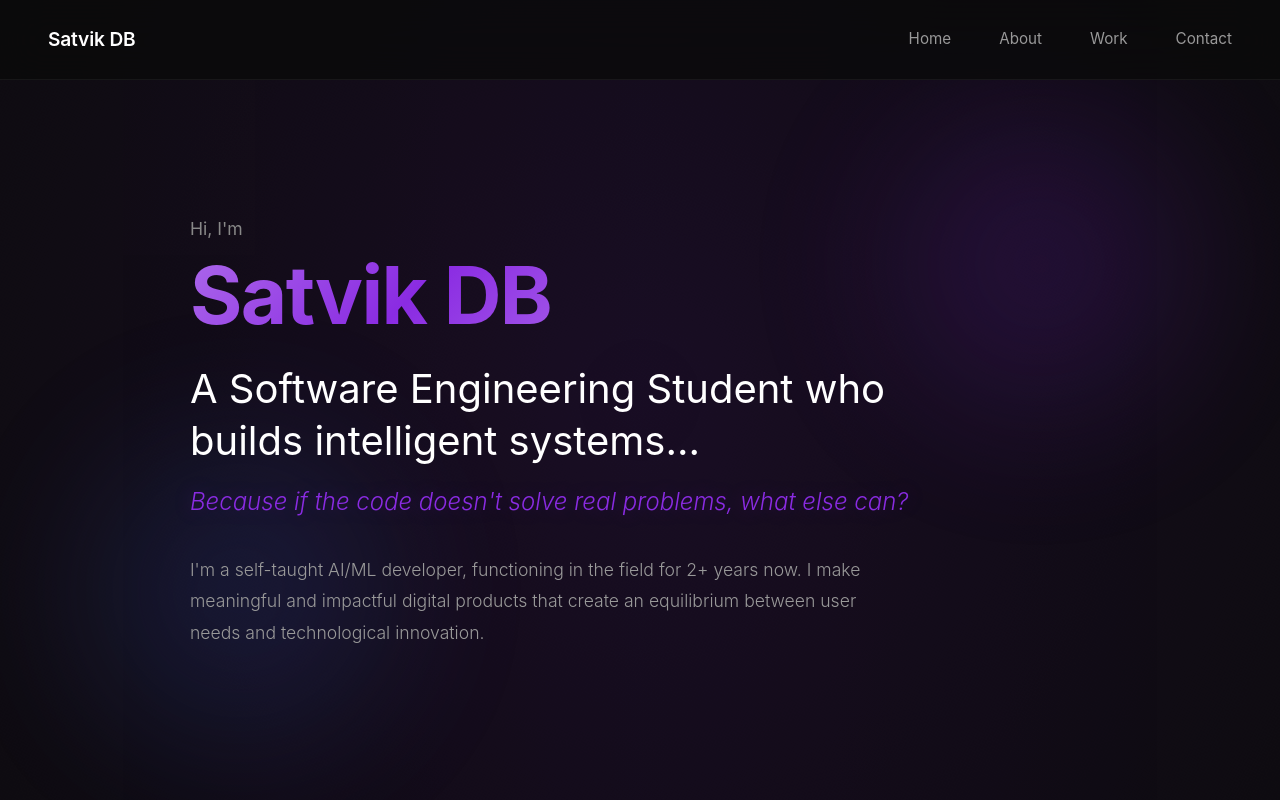
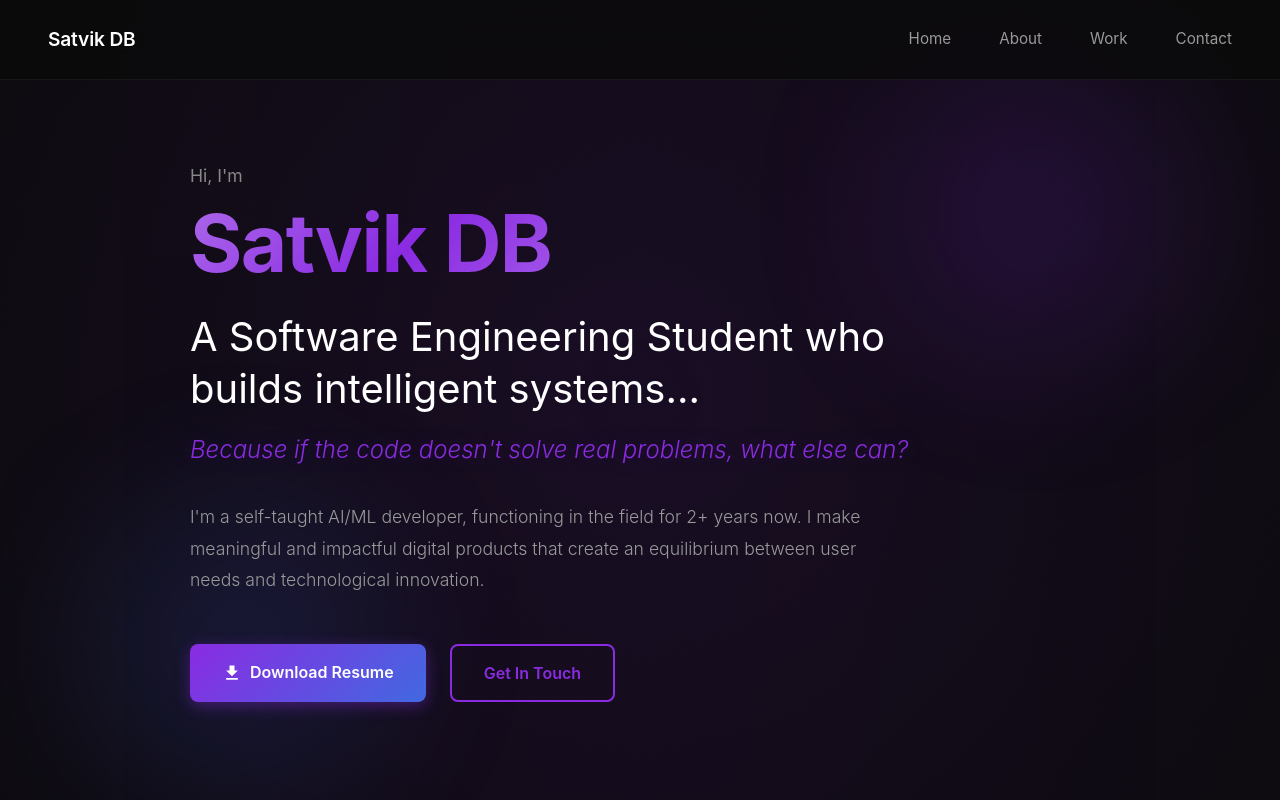
Before and after one commit to SatvikDB/Portfolio, a React (Vite) app: page / in a window 1280 px wide. Shown: the top 800 px of the page. Built offline with nearby package versions, Linux system fonts and the light colour scheme.

Commit message:
Add download resume button with animations

```diff
--- a/src/components/Hero.css
+++ b/src/components/Hero.css
@@ -211,3 +211,82 @@
     font-size: 1rem;
   }
 }
+
+
+/* Hero Buttons */
+.hero-buttons {
+  display: flex;
+  gap: 1.5rem;
+  margin-top: 3rem;
+  animation: fadeIn 1s ease-out 0.8s both;
+}
+
+.btn {
+  padding: 1rem 2rem;
+  font-size: 1rem;
+  font-weight: 600;
+  border: none;
+  border-radius: 8px;
+  cursor: pointer;
+  transition: all 0.3s ease;
+  text-decoration: none;
+  display: inline-flex;
+  align-items: center;
+  justify-content: center;
+  position: relative;
+  overflow: hidden;
+}
+
+.btn::before {
+  content: '';
+  position: absolute;
+  top: 50%;
+  left: 50%;
+  width: 0;
+  height: 0;
+  border-radius: 50%;
+  background: rgba(255, 255, 255, 0.1);
+  transform: translate(-50%, -50%);
+  transition: width 0.6s, height 0.6s;
+}
+
+.btn:hover::before {
+  width: 300px;
+  height: 300px;
+}
+
+.btn-primary {
+  background: linear-gradient(135deg, #8a2be2 0%, #4169e1 100%);
+  color: #ffffff;
+  box-shadow: 0 4px 15px rgba(138, 43, 226, 0.4);
+}
+
+.btn-primary:hover {
+  transform: translateY(-3px);
+  box-shadow: 0 8px 25px rgba(138, 43, 226, 0.6);
+}
+
+.btn-secondary {
+  background: transparent;
+  color: #8a2be2;
+  border: 2px solid #8a2be2;
+}
+
+.btn-secondary:hover {
+  background: rgba(138, 43, 226, 0.1);
+  border-color: #4169e1;
+  color: #4169e1;
+  transform: translateY(-3px);
+}
+
+@media (max-width: 768px) {
+  .hero-buttons {
+    flex-direction: column;
+    gap: 1rem;
+  }
+
+  .btn {
+    width: 100%;
+    max-width: 300px;
+  }
+}
--- a/src/components/Hero.jsx
+++ b/src/components/Hero.jsx
@@ -22,6 +22,22 @@ const Hero = () => {
             I make meaningful and impactful digital products that create an equilibrium
             between user needs and technological innovation.
           </p>
+
+          <div className="hero-buttons">
+            <a
+              href="/resume/Satvik_DB_Resume.pdf"
+              download="Satvik_DB_Resume.pdf"
+              className="btn btn-primary"
+            >
+              <svg width="20" height="20" viewBox="0 0 24 24" fill="currentColor" style={{ marginRight: '8px' }}>
+                <path d="M19 9h-4V3H9v6H5l7 7 7-7zM5 18v2h14v-2H5z"/>
+              </svg>
+              Download Resume
+            </a>
+            <button className="btn btn-secondary" onClick={() => scrollToSection('contact')}>
+              Get In Touch
+            </button>
+          </div>
         </div>
       </div>
     </section>
```
Also changed, not shown: public/resume/README.md (added), 1 other file (tests, documents, lock files or other folders).
